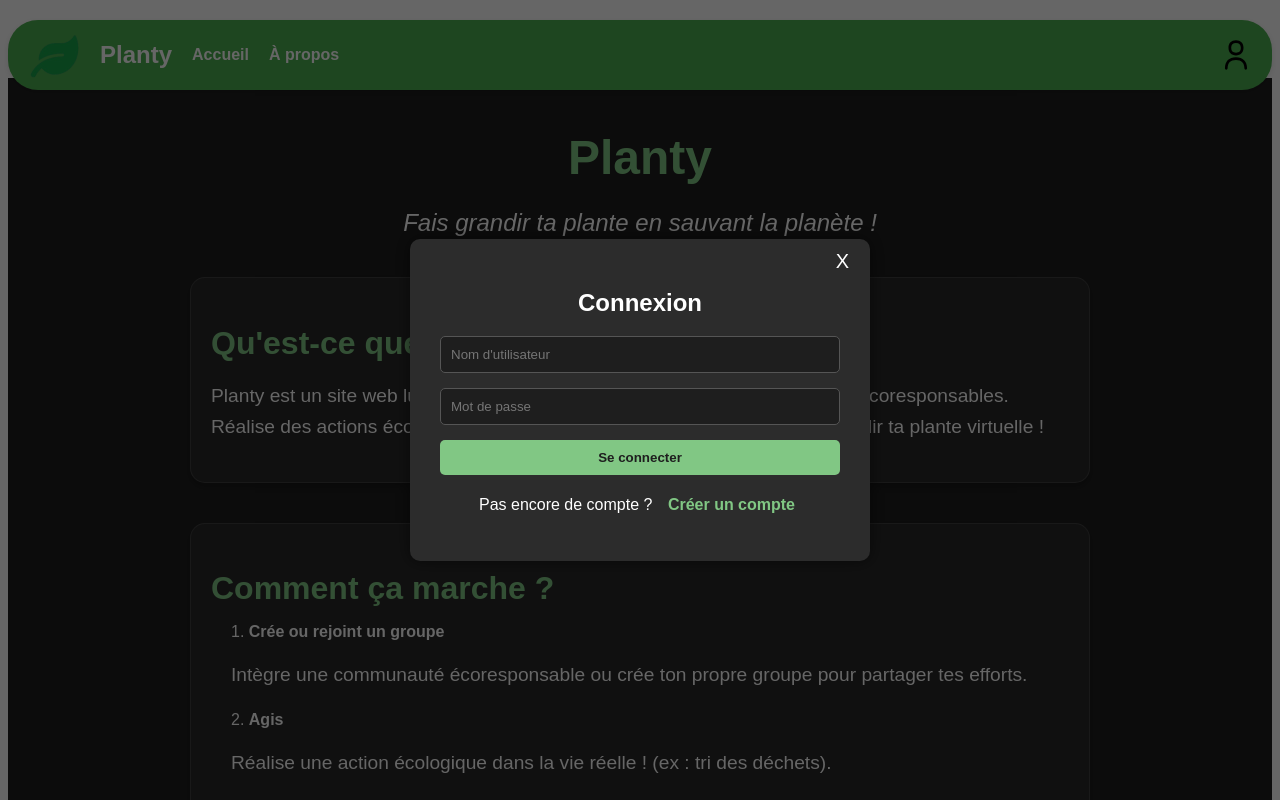
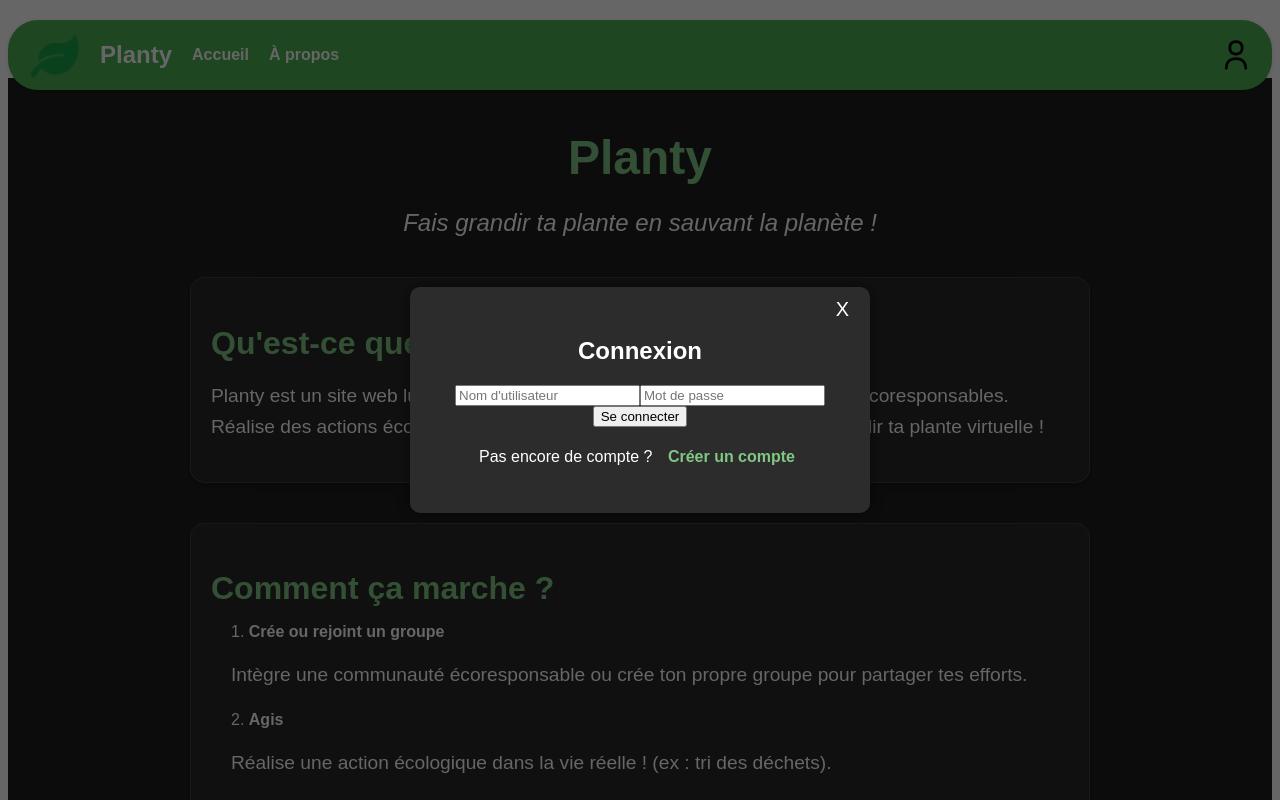
Before and after one commit to charlottines/Green-it, a Vue app in the folder frontend/: page / in a window 1280 px wide. Both pictures are taken after a click on the picture 1236 px from the left and 55 px from the top of the page. Shown: the top 800 px of the page. Built offline with nearby package versions, Linux system fonts and the light colour scheme.

Commit message:
Update LoginForm.vue

```diff
--- a/frontend/src/components/LoginForm.vue
+++ b/frontend/src/components/LoginForm.vue
@@ -51,53 +51,3 @@
         }
     }
 </script>
-
-<style scoped>
-    .form-container {
-        display: flex;
-        justify-content: center;
-        align-items: center;
-        flex-direction: column;
-        height: 100%;
-    }
-
-    form {
-        display: flex;
-        flex-direction: column;
-        gap: 15px;
-        width: 100%;
-    }
-
-    form input {
-        padding: 10px;
-        border: 1px solid #555;
-        border-radius: 5px;
-        background-color: #1e1e1e;
-        color: white;
-    }
-
-    form input:focus {
-        outline: none;
-        border-color: #81c784;
-    }
-
-    form button {
-        padding: 10px;
-        background-color: #81c784;
-        color: #1e1e1e;
-        font-weight: bold;
-        border: none;
-        border-radius: 5px;
-        cursor: pointer;
-    }
-
-    form button:hover {
-        background-color: #66bb6a;
-    }
-
-    .error-message {
-        color: #ff6b6b;
-        margin-top: 10px;
-        font-size: 0.9rem;
-    }
-</style>
```
